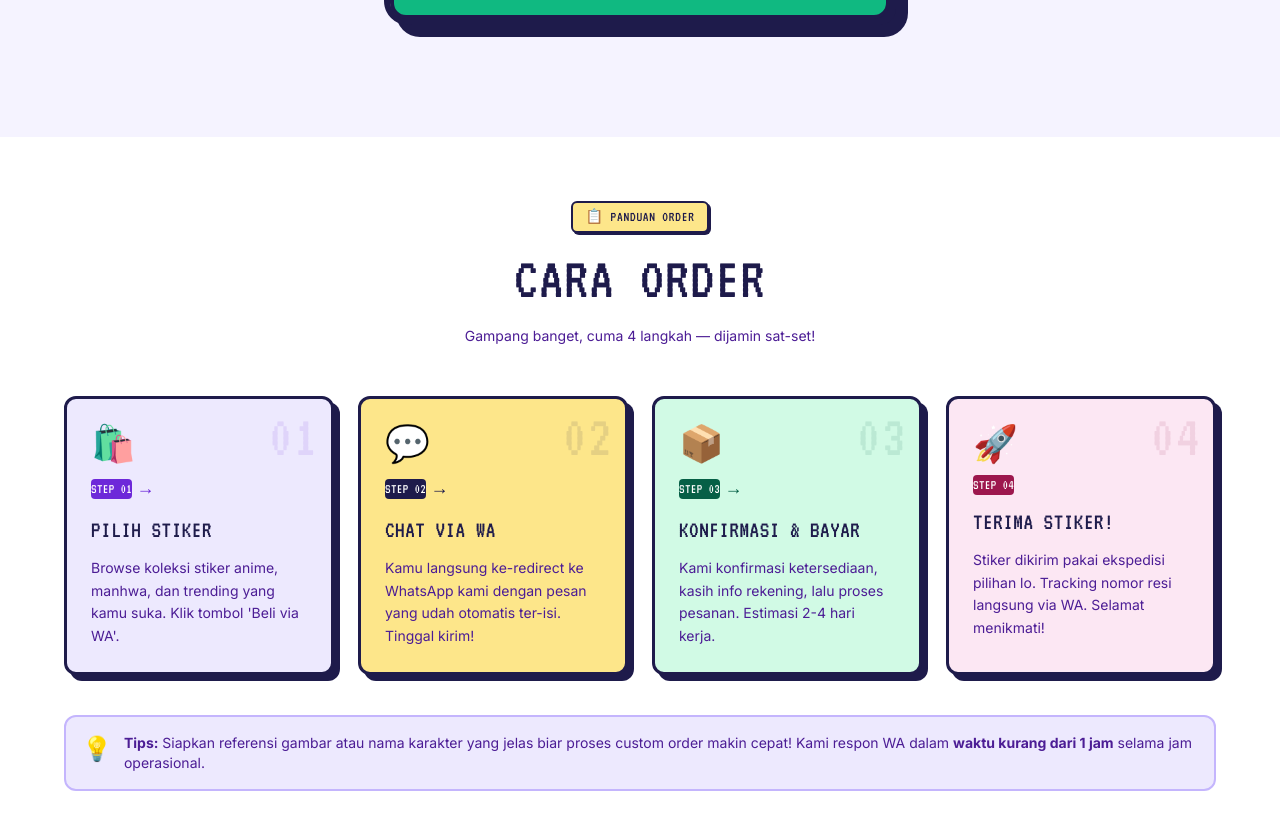
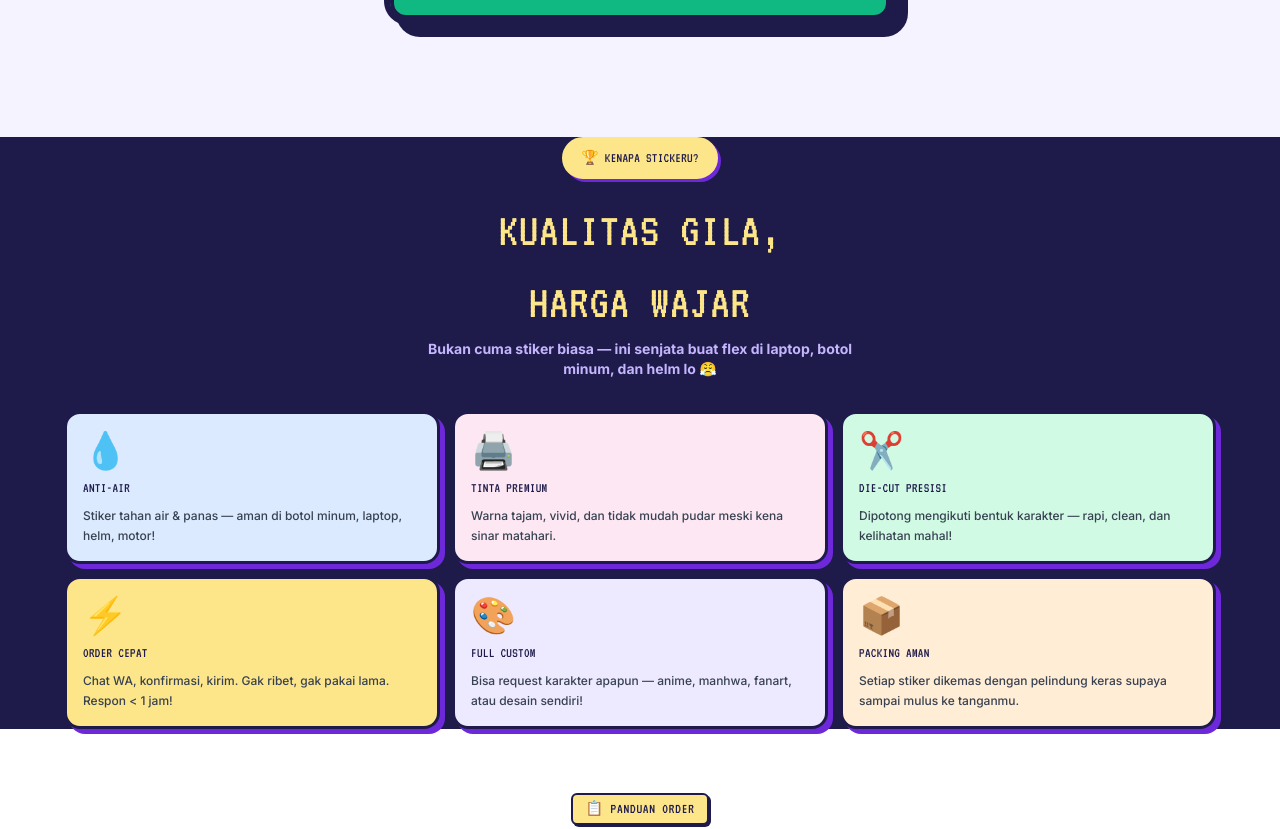
Before and after one commit to Azura165/Stickeru-Shop, a Next.js app: page / in a window 1280 px wide. Shown: the part 1513-2342 px from the top of the page. Built offline with nearby package versions, Linux system fonts and the light colour scheme; no server answers; the database is empty.

Commit message:
feat: tambah PromoBanner & WhyUs section di homepage

```diff
--- a/src/app/page.tsx
+++ b/src/app/page.tsx
@@ -2,6 +2,8 @@ import Navbar from "@/components/Navbar";
 import AnnouncementBanner from "@/components/AnnouncementBanner";
 import HeroSection from "@/components/HeroSection";
 import ProductGrid from "@/components/ProductGrid";
+import PromoBanner from "@/components/PromoBanner";
+import WhyUs from "@/components/WhyUs";
 import HowToOrder from "@/components/HowToOrder";
 import Testimonials from "@/components/Testimonials";
 import FAQ from "@/components/FAQ";
@@ -38,8 +40,12 @@ export default async function HomePage() {
             />
           </section>
         ) : (
-          <ProductGrid products={products} waNumber={settings.wa_number} featuredOnly={true} />
+          <>
+            <ProductGrid products={products} waNumber={settings.wa_number} featuredOnly={true} />
+            <PromoBanner />
+          </>
         )}
+        <WhyUs />
         <HowToOrder />
         <Testimonials />
         <FAQ />
--- /dev/null
+++ b/src/components/PromoBanner.tsx
@@ -0,0 +1,132 @@
+// PromoBanner.tsx — Section promo kode dengan design yang menarik
+// Tampil di antara ProductGrid dan HowToOrder
+
+export default function PromoBanner() {
+  return (
+    <section
+      className="px-4 py-4 sm:py-6"
+      aria-label="Banner Promosi"
+    >
+      <div className="max-w-6xl mx-auto">
+        {/* Main Promo Card */}
+        <div
+          className="relative overflow-hidden rounded-3xl p-6 sm:p-10"
+          style={{
+            backgroundColor: "#fde68a",
+            border: "4px solid #1e1b4b",
+            boxShadow: "10px 10px 0px 0px #1e1b4b",
+          }}
+        >
+          {/* Background decorative elements */}
+          <div
+            className="absolute -top-8 -right-8 w-36 h-36 sm:w-56 sm:h-56 rounded-full opacity-20"
+            style={{ backgroundColor: "#6d28d9" }}
+            aria-hidden="true"
+          />
+          <div
+            className="absolute -bottom-6 -left-6 w-24 h-24 sm:w-40 sm:h-40 rounded-full opacity-10"
+            style={{ backgroundColor: "#1e1b4b" }}
+            aria-hidden="true"
+          />
+
+          <div className="relative flex flex-col sm:flex-row items-center gap-4 sm:gap-8">
+            {/* Left: Text Content */}
+            <div className="flex-1 text-center sm:text-left">
+              {/* Badge */}
+              <span
+                className="inline-block font-pixel text-xs px-3 py-1 rounded-full mb-3"
+                style={{
+                  backgroundColor: "#6d28d9",
+                  color: "#fde68a",
+                  border: "2px solid #1e1b4b",
+                  boxShadow: "2px 2px 0 0 #1e1b4b",
+                }}
+              >
+                🎉 PROMO SPESIAL
+              </span>
+
+              <h2
+                className="font-pixel leading-tight mb-2"
+                style={{ fontSize: "clamp(1.5rem, 5vw, 2.8rem)", color: "#1e1b4b" }}
+              >
+                CUSTOM ORDER
+                <br />
+                <span style={{ color: "#6d28d9" }}>OPEN NOW!</span>
+              </h2>
+
+              <p className="font-bold text-sm sm:text-base mb-4" style={{ color: "#4c1d95" }}>
+                Request karakter anime & manhwa favoritmu! <br className="hidden sm:block" />
+                Kualitas premium, anti-air, harga mulai <strong>Rp 10.000/pcs</strong>
+              </p>
+
+              {/* Tags */}
+              <div className="flex flex-wrap gap-2 justify-center sm:justify-start">
+                {["✂️ Die-Cut", "💧 Anti-Air", "🌈 Glossy/Matte/Hologram", "🚀 Kirim Cepat"].map((tag) => (
+                  <span
+                    key={tag}
+                    className="font-semibold text-xs px-3 py-1 rounded-lg"
+                    style={{
+                      backgroundColor: "#ffffff",
+                      border: "2px solid #1e1b4b",
+                      color: "#1e1b4b",
+                      boxShadow: "2px 2px 0 0 #1e1b4b",
+                    }}
+                  >
+                    {tag}
+                  </span>
+                ))}
+              </div>
+            </div>
+
+            {/* Right: Sticker Emoji Stack */}
+            <div className="flex-shrink-0 text-center">
+              <div className="relative w-24 h-24 sm:w-36 sm:h-36 mx-auto">
+                <span className="absolute top-0 right-0 text-4xl sm:text-5xl animate-bounce" style={{ animationDelay: "0s" }}>⚔️</span>
+                <span className="absolute top-4 left-0 text-3xl sm:text-4xl animate-bounce" style={{ animationDelay: "0.2s" }}>📖</span>
+                <span className="absolute bottom-2 right-4 text-3xl sm:text-4xl animate-bounce" style={{ animationDelay: "0.4s" }}>🔥</span>
+                <span className="absolute bottom-0 left-2 text-2xl sm:text-3xl animate-bounce" style={{ animationDelay: "0.6s" }}>✨</span>
+              </div>
+              <p className="font-pixel text-xs mt-2" style={{ color: "#4c1d95" }}>
+                400+ KARAKTER<br />TERSEDIA!
+              </p>
+            </div>
+          </div>
+        </div>
+
+        {/* Stats bar di bawah promo card */}
+        <div
+          className="grid grid-cols-3 gap-0 mt-4 overflow-hidden rounded-2xl"
+          style={{ border: "4px solid #1e1b4b", boxShadow: "6px 6px 0 0 #1e1b4b" }}
+        >
+          {[
+            { num: "100+", label: "Desain Tersedia" },
+            { num: "4.9★", label: "Rating Pelanggan" },
+            { num: "<1jam", label: "Respon Admin" },
+          ].map((stat, i) => (
+            <div
+              key={stat.label}
+              className="flex flex-col items-center justify-center py-4 px-2"
+              style={{
+                backgroundColor: i === 1 ? "#6d28d9" : "#ffffff",
+                borderRight: i < 2 ? "4px solid #1e1b4b" : "none",
+              }}
+            >
+              <span
+                className="font-pixel text-xl sm:text-2xl"
+                style={{ color: i === 1 ? "#fde68a" : "#1e1b4b" }}
+              >
+                {stat.num}
+              </span>
+              <span
+                className="font-semibold text-xs text-center mt-0.5"
+                style={{ color: i === 1 ? "#e9d5ff" : "#4c1d95" }}
+              >
+                {stat.label}
+              </span>
+            </div>
+          ))}
+        </div>
+      </div>
+    </section>
+  );
+}
--- /dev/null
+++ b/src/components/WhyUs.tsx
@@ -0,0 +1,117 @@
+// WhyUs.tsx — Section "Kenapa Pilih Stickeru?" dengan cards kece Neo-Brutalism
+
+const FEATURES = [
+  {
+    emoji: "💧",
+    title: "ANTI-AIR",
+    desc: "Stiker tahan air & panas — aman di botol minum, laptop, helm, motor!",
+    bg: "#dbeafe",
+    accent: "#1e1b4b",
+  },
+  {
+    emoji: "🖨️",
+    title: "TINTA PREMIUM",
+    desc: "Warna tajam, vivid, dan tidak mudah pudar meski kena sinar matahari.",
+    bg: "#fce7f3",
+    accent: "#1e1b4b",
+  },
+  {
+    emoji: "✂️",
+    title: "DIE-CUT PRESISI",
+    desc: "Dipotong mengikuti bentuk karakter — rapi, clean, dan kelihatan mahal!",
+    bg: "#d1fae5",
+    accent: "#1e1b4b",
+  },
+  {
+    emoji: "⚡",
+    title: "ORDER CEPAT",
+    desc: "Chat WA, konfirmasi, kirim. Gak ribet, gak pakai lama. Respon < 1 jam!",
+    bg: "#fde68a",
+    accent: "#1e1b4b",
+  },
+  {
+    emoji: "🎨",
+    title: "FULL CUSTOM",
+    desc: "Bisa request karakter apapun — anime, manhwa, fanart, atau desain sendiri!",
+    bg: "#ede9fe",
+    accent: "#1e1b4b",
+  },
+  {
+    emoji: "📦",
+    title: "PACKING AMAN",
+    desc: "Setiap stiker dikemas dengan pelindung keras supaya sampai mulus ke tanganmu.",
+    bg: "#ffedd5",
+    accent: "#1e1b4b",
+  },
+];
+
+export default function WhyUs() {
+  return (
+    <section
+      className="px-4 py-10 sm:py-14"
+      style={{ backgroundColor: "#1e1b4b" }}
+      aria-labelledby="why-us-heading"
+    >
+      <div className="max-w-6xl mx-auto">
+        {/* Header */}
+        <div className="text-center mb-8 sm:mb-10">
+          <span
+            className="inline-block font-pixel text-sm px-4 py-2 rounded-full mb-4"
+            style={{
+              backgroundColor: "#fde68a",
+              color: "#1e1b4b",
+              border: "3px solid #fde68a",
+              boxShadow: "3px 3px 0 0 #6d28d9",
+            }}
+          >
+            🏆 KENAPA STICKERU?
+          </span>
+          <h2
+            id="why-us-heading"
+            className="font-pixel"
+            style={{ fontSize: "clamp(1.8rem, 6vw, 3rem)", color: "#fde68a" }}
+          >
+            KUALITAS GILA,
+            <br />
+            HARGA WAJAR
+          </h2>
+          <p
+            className="font-bold text-sm sm:text-base mt-3 max-w-md mx-auto"
+            style={{ color: "#c4b5fd" }}
+          >
+            Bukan cuma stiker biasa — ini senjata buat flex di laptop, botol minum, dan helm lo 😤
+          </p>
+        </div>
+
+        {/* Feature Grid */}
+        <div className="grid grid-cols-2 sm:grid-cols-3 gap-3 sm:gap-4">
+          {FEATURES.map((f) => (
+            <div
+              key={f.title}
+              className="rounded-2xl p-4 sm:p-5 flex flex-col gap-2 transition-transform hover:-translate-y-1"
+              style={{
+                backgroundColor: f.bg,
+                border: "3px solid #1e1b4b",
+                boxShadow: "5px 5px 0 0 #6d28d9",
+              }}
+            >
+              <span className="text-3xl sm:text-4xl">{f.emoji}</span>
+              <h3
+                className="font-pixel text-sm sm:text-base"
+                style={{ color: f.accent }}
+              >
+                {f.title}
+              </h3>
+              <p
+                className="text-xs sm:text-sm font-medium leading-relaxed"
+                style={{ color: "#374151" }}
+              >
+                {f.desc}
+              </p>
+            </div>
+          ))}
+        </div>
+      </div>
+    </section>
+  );
+}
```
